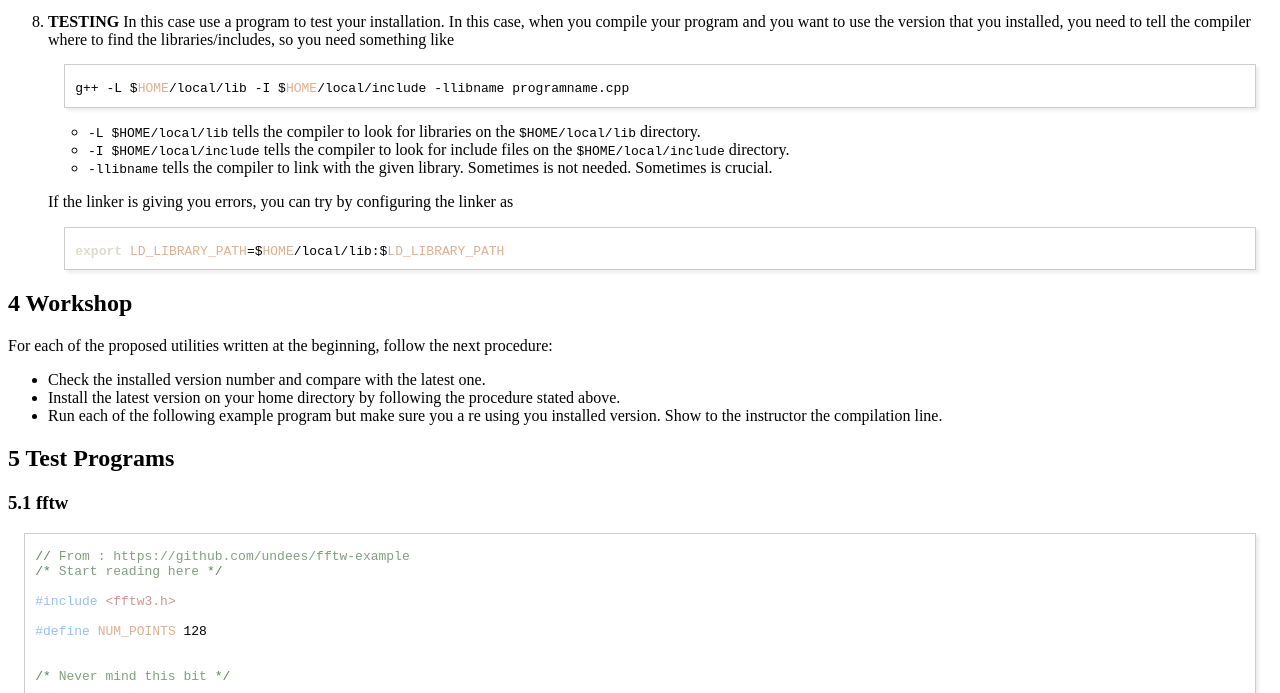
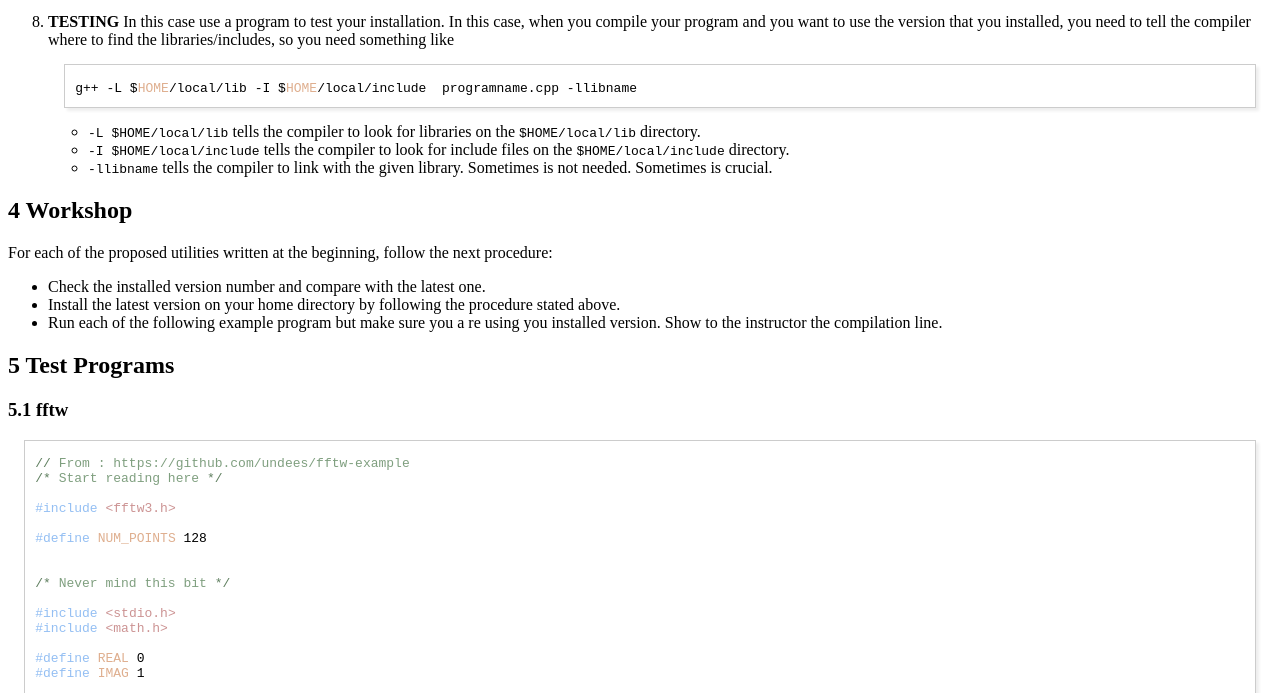
Before and after one commit to iluvatar1/iluvatar1.github.io, a plain HTML site: page index.html in a window 1280 px wide. Shown: the part 1624-2317 px from the top of the page. Drawn offline with Linux system fonts and the light colour scheme.

Commit message:
Fixed library linking

```diff
--- a/index.html
+++ b/index.html
@@ -4,7 +4,7 @@
 <html xmlns="http://www.w3.org/1999/xhtml" lang="en" xml:lang="en">
 <head>
 <title>Workshop: How to install programs from source</title>
-<!-- 2016-09-07 Wed 09:45 -->
+<!-- 2016-09-07 Wed 09:55 -->
 <meta  http-equiv="Content-Type" content="text/html;charset=utf-8" />
 <meta  name="generator" content="Org-mode" />
 <meta  name="author" content="William Oquendo" />
@@ -329,7 +329,7 @@ compiler where to find the libraries/includes, so you need
 something like
 <div class="org-src-container">
 
-<pre class="src src-sh">g++ -L $<span style="color: #DFAF8F;">HOME</span>/local/lib -I $<span style="color: #DFAF8F;">HOME</span>/local/include -llibname programname.cpp
+<pre class="src src-sh">g++ -L $<span style="color: #DFAF8F;">HOME</span>/local/lib -I $<span style="color: #DFAF8F;">HOME</span>/local/include  programname.cpp -llibname
 </pre>
 </div>
 <ul class="org-ul">
@@ -343,15 +343,6 @@ files on the <code>$HOME/local/include</code> directory.
 library. Sometimes is not needed. Sometimes is crucial.
 </li>
 </ul>
-<p>
-If the linker is giving you errors, you can try by configuring
-the linker as
-</p>
-<div class="org-src-container">
-
-<pre class="src src-sh"><span style="color: #DCDCCC; font-weight: bold;">export</span> <span style="color: #DFAF8F;">LD_LIBRARY_PATH</span>=$<span style="color: #DFAF8F;">HOME</span>/local/lib:$<span style="color: #DFAF8F;">LD_LIBRARY_PATH</span>
-</pre>
-</div>
 </li>
 </ol>
 </div>
@@ -656,7 +647,7 @@ On gnuplot do the following:
 </div>
 <div id="postamble" class="status">
 <p class="author">Author: William Oquendo</p>
-<p class="date">Created: 2016-09-07 Wed 09:45</p>
+<p class="date">Created: 2016-09-07 Wed 09:55</p>
 <p class="creator"><a href="http://www.gnu.org/software/emacs/">Emacs</a> 24.5.1 (<a href="http://orgmode.org">Org</a> mode 8.2.10)</p>
 <p class="validation"><a href="http://validator.w3.org/check?uri=referer">Validate</a></p>
 </div>
```
